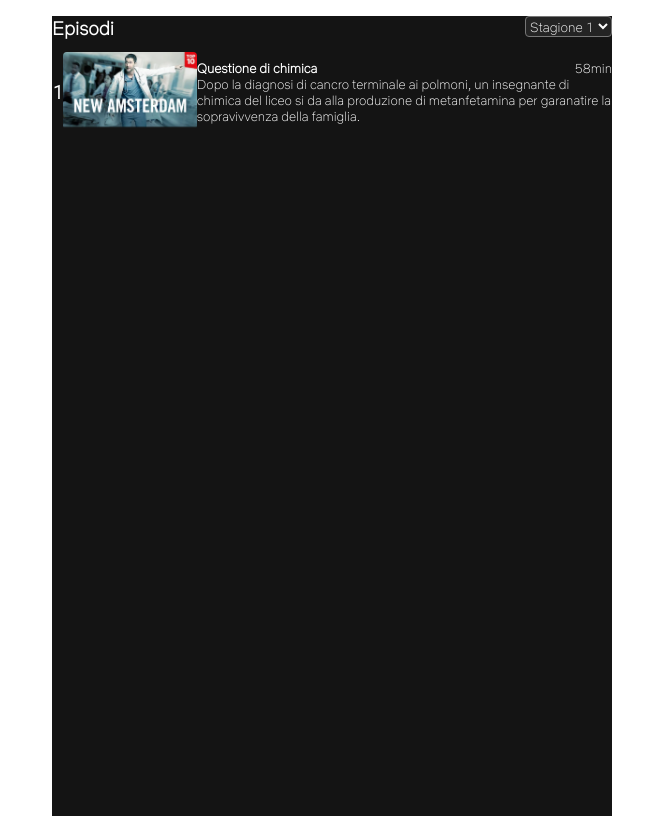
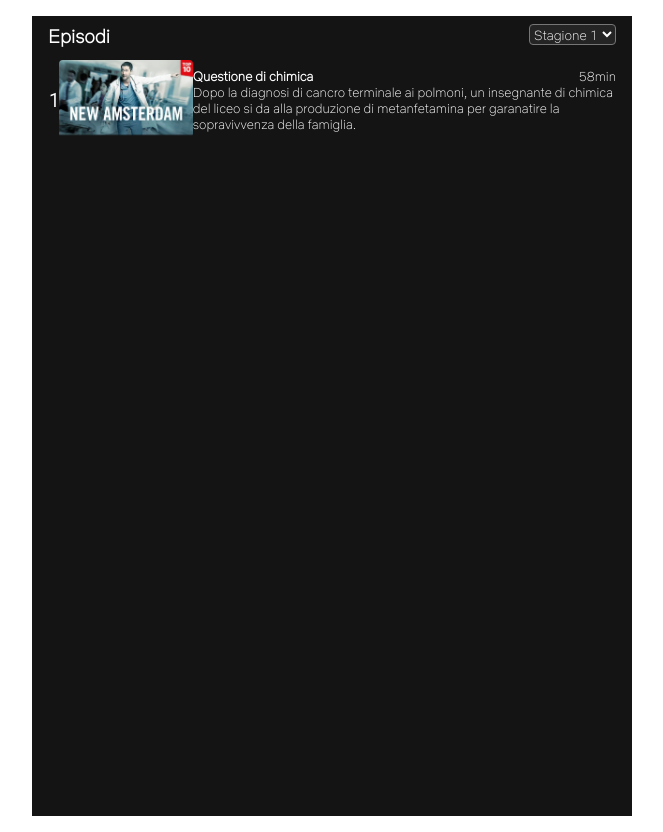
Before and after one commit to ElisaTorelli/js-netflix, a plain HTML site: page showcont.html in a window 1280 px wide. Shown: the whole page, without its empty margins (308-971 px from the left). Drawn offline with Linux system fonts and the light colour scheme.

Commit message:
Fixed episode

```diff
--- a/showcont.html
+++ b/showcont.html
@@ -9,6 +9,7 @@
 </head>
 <body>
     <div class="container">
+        <div class="space">
             <div class="top">
                 <h3>Episodi</h3>
                 <div class="shows">
@@ -35,5 +36,6 @@
                 </div>
             </div>
         </div>
+    </div>
 </body>
 </html>
--- a/showcontstyle.css
+++ b/showcontstyle.css
@@ -45,8 +45,11 @@
     display: flex;
     flex-direction: column;
     margin: 16px auto;
-    max-width: 560px;
+    max-width: 600px;
     height: 800px;
+}
+.space{
+    margin: 8px 16px;
 }
 /*Top*/
 .top{
```
Lines whose indentation alone changed are shown as unchanged.
